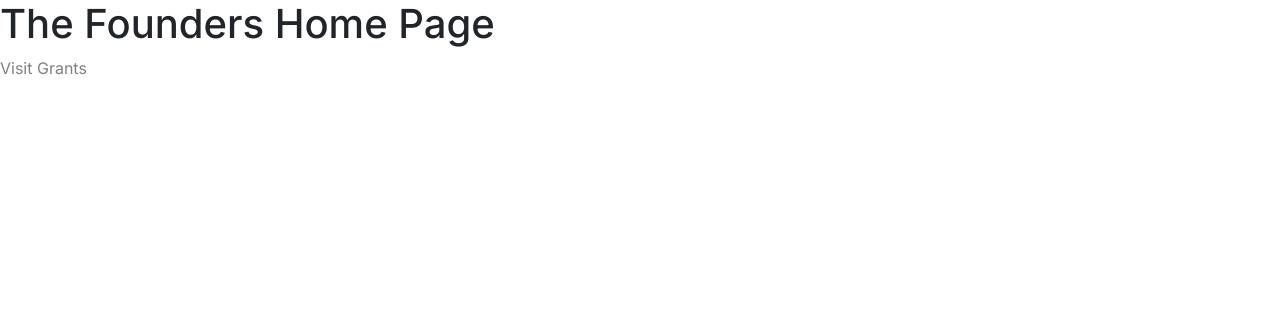
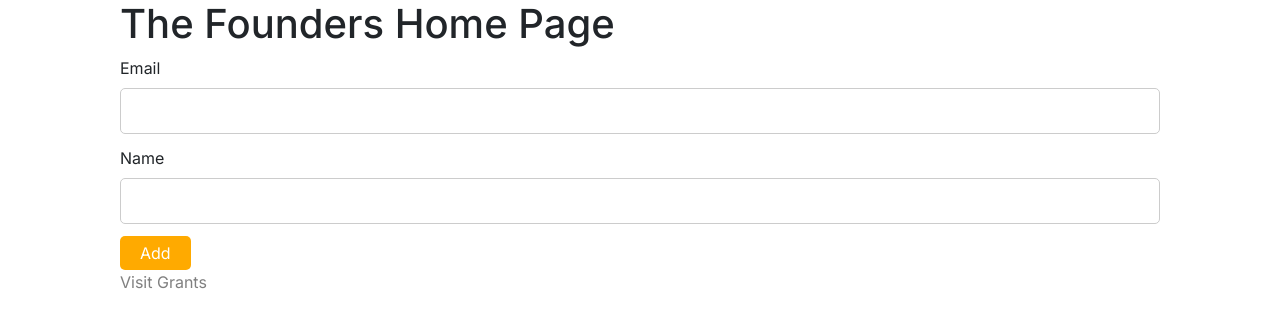
Before and after one commit to adeisbright/hello-next, a Next.js app: page /founders in a window 1280 px wide. Shown: the top 328 px of the page. Built offline with nearby package versions, Linux system fonts and the light colour scheme.

Commit message:
Working with useFormState

```diff
--- a/app/action.tsx
+++ b/app/action.tsx
@@ -1,6 +1,40 @@
 "use server"
 import { revalidateTag } from "next/cache"
+import {z} from "zod"
 
-export default function async(){
+
+export default async  function(){
     revalidateTag("collections")
 }
+
+
+
+//This action will be attached to our founder creation form
+
+export const addFounder = async (prevState : any , formData : FormData) => {
+
+    const schema = z.object({
+        email : z.string({
+            invalid_type_error : "Invalid Email"
+        })
+    })
+
+    const validateFields = schema.safeParse({
+        email : formData.get("email")
+    })
+
+    if(!validateFields.success){
+        return {
+            errors : validateFields.error.flatten().fieldErrors
+        }
+    }
+    const rawFormData = {
+        name: formData.get('name'),
+        email : formData.get("email")
+    }
+
+    console.log(rawFormData)
+    return {
+        message: 'Completed',
+    }
+}
--- a/app/founders/page.tsx
+++ b/app/founders/page.tsx
@@ -1,10 +1,27 @@
 import Link from "next/link"
 import { Fragment } from "react"
+import { SubmitButton } from "./submit-button"
+import { addFounder } from "../action"
+import { Signup } from "./signup"
 const Page = () => {
+    // const addFounder = async (formData : FormData) => {
+    //     "use server"
+    //     const rawFormData = {
+    //         founderId: formData.get('founderId'),
+    //         name: formData.get('name'),
+    //         status: formData.get('status'),
+    //     }
+    // }
     return (
         <Fragment>
-            <h1> The Founders Home Page</h1>
-            <Link href="/grants">Visit Grants</Link>
+            <main className="framer">
+                <h1> The Founders Home Page</h1>
+                {/* <form action={addFounder}>
+                    <SubmitButton/>
+                </form> */}
+                <Signup/>
+                <Link href="/grants">Visit Grants</Link>
+            </main>
         </Fragment>
     )
 }
--- /dev/null
+++ b/app/founders/signup.tsx
@@ -0,0 +1,37 @@
+"use client"
+import { useFormState } from "react-dom"
+import { addFounder } from "../action"
+import { SubmitButton } from "./submit-button"
+
+const initialState = {
+    message : ""
+}
+
+export const Signup = () => {
+    const [state , formAction] = useFormState(addFounder , initialState)
+    return (
+        <form action={formAction}>
+          <label htmlFor="email">Email</label>
+          <input
+            type="email"
+            id="email"
+            name="email"
+            className="input input-border-faint"
+            required
+            />
+            <label htmlFor="name">Name</label>
+          <input
+            type="text"
+            id="name"
+            name="name"
+            className="input input-border-faint"
+            required
+            />
+          {/* ... */}
+          <p aria-live="polite" className="sr-only">
+            {state?.message}
+          </p>
+          <SubmitButton/>
+        </form>
+      )
+}
--- /dev/null
+++ b/app/founders/submit-button.tsx
@@ -0,0 +1,9 @@
+"use client"
+import { useFormStatus } from "react-dom"
+export const SubmitButton = () => {
+    const {pending} = useFormStatus()
+
+    return (
+        <button className="btn btn-register" type="submit" aria-disabled={pending}>Add</button>
+    )
+}
--- a/app/grants/create-grant.tsx
+++ b/app/grants/create-grant.tsx
@@ -6,7 +6,7 @@ export const GrantForm = () => {
     const [description , setDescription] = useState<string>("")
 
     const url = "http://localhost:3000/grants"
-    const handleFormSubmit = async (event  : FormEvent) => {
+    const handleFormSubmit = async (event  : FormEvent<HTMLFormElement>) => {
         try{
             event.preventDefault()
             if(title && description){
```
Also changed, not shown: package.json (+5 -4 lines), 1 other file (tests, documents, lock files or other folders).
